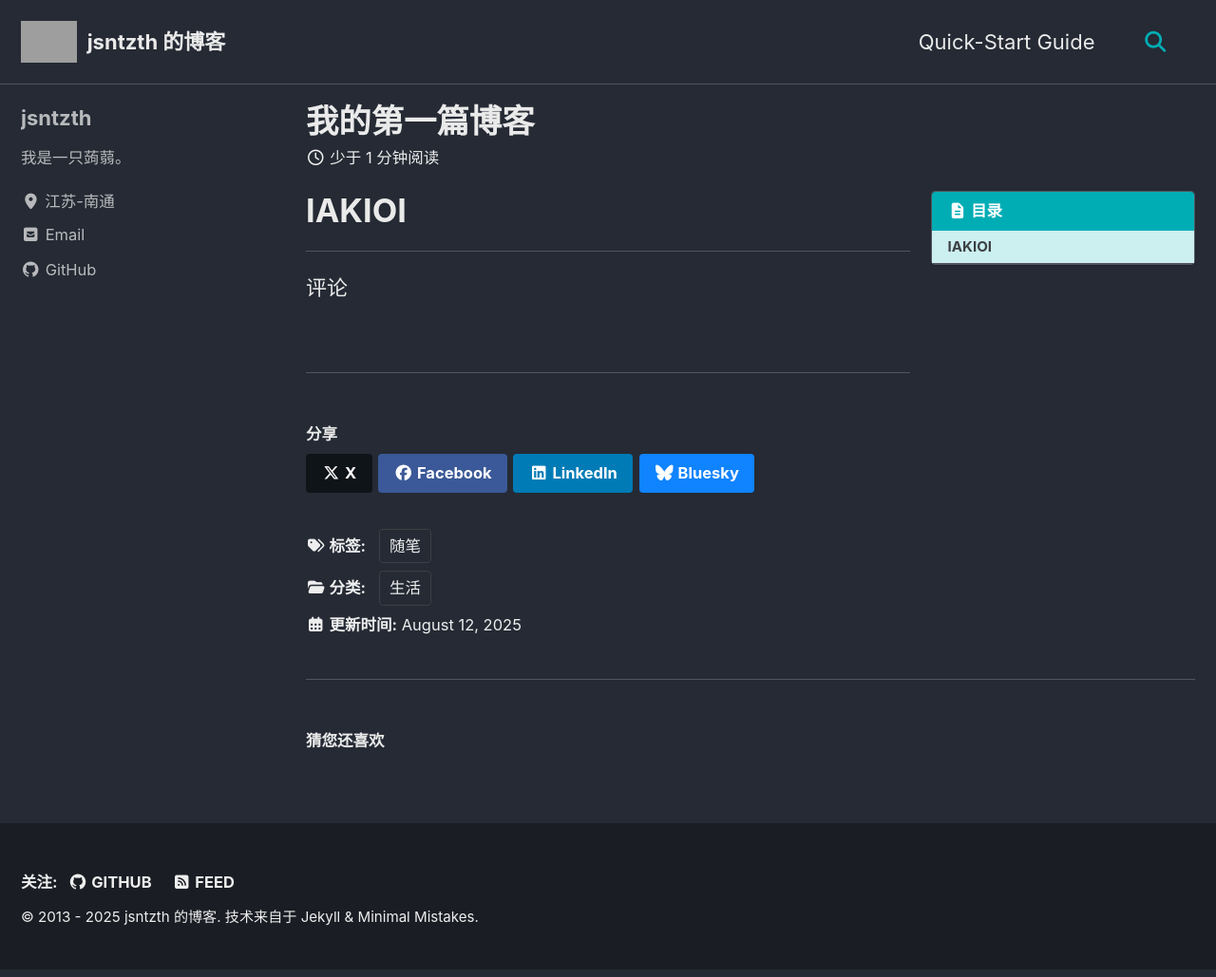
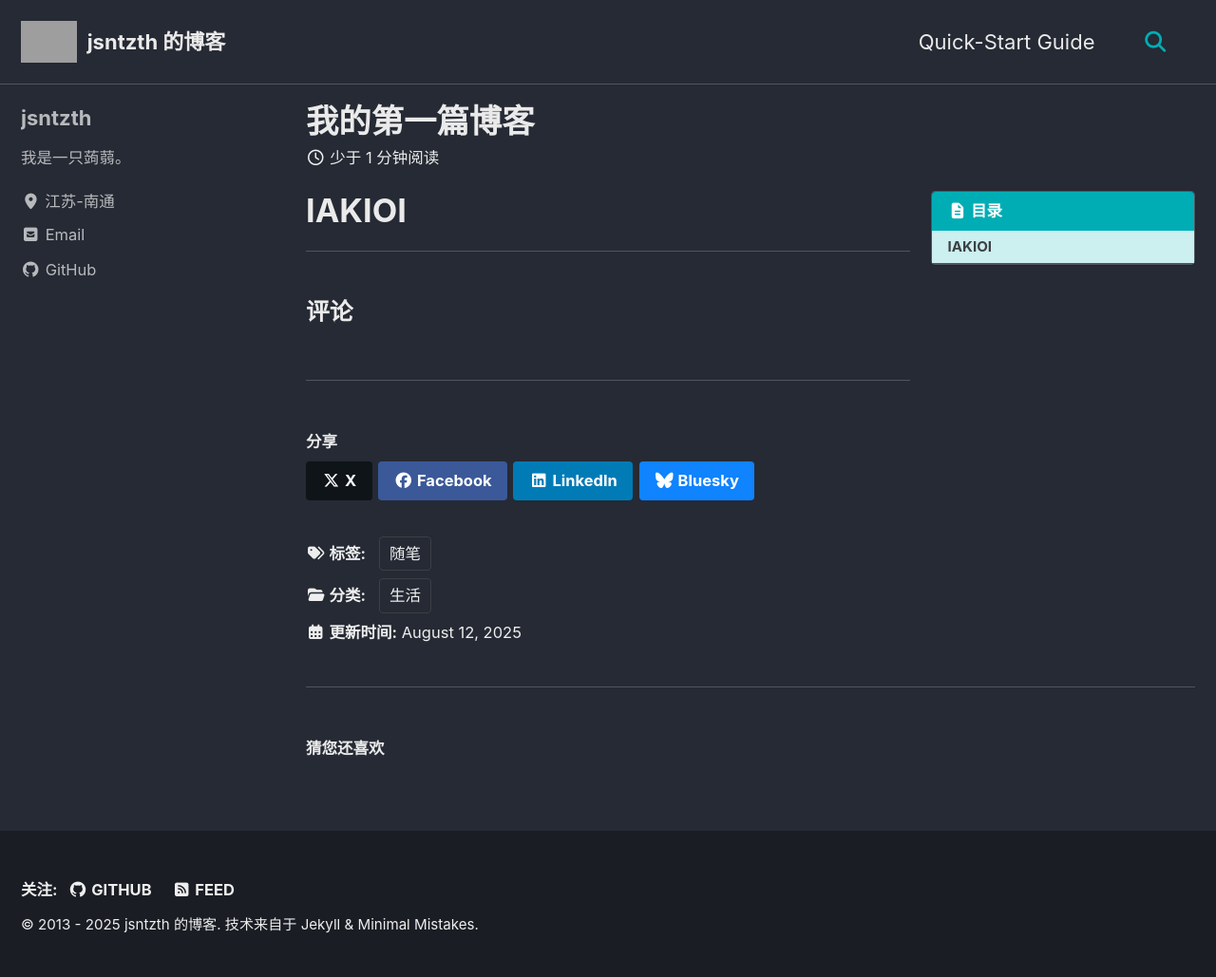
Before and after one commit to jsntzth/jsntzth.github.io, a Jekyll site: the page built from _posts/2025-08-12-我的第一篇文章.md, in a window 1280 px wide. Shown: the whole page at 95% size. Built offline with Jekyll 4.4.1, drawn with Linux system fonts in a browser that asks for light colours; cached includes are drawn as plain includes; comment, search, counter and statistics services are not loaded; grey boxes are pictures that could not be loaded.

Commit message:
Update 2025-08-12-我的第一篇文章.md

```diff
--- a/_posts/2025-08-12-我的第一篇文章.md
+++ b/_posts/2025-08-12-我的第一篇文章.md
@@ -12,7 +12,7 @@ share: false
 # IAKIOI
 
 ---
-<p class="page__share-title">评论</p>
+<h3 class="widget-title">评论</h3>
 
 <script src="https://utteranc.es/client.js"
         repo="jsntzth/jsntzth.github.io"
```
